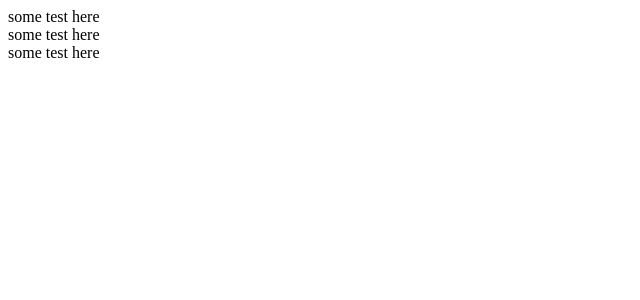
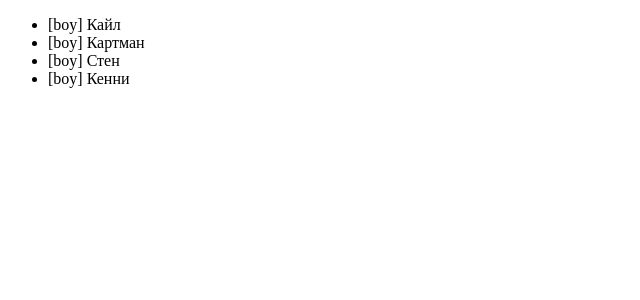
Before and after one commit to kvasdopil/react-lect1, a React app: page / in a window 1280 px wide. Shown: the top 300 px of the page, without its empty margins (0-640 px from the left). Built offline with nearby package versions, Linux system fonts and the light colour scheme; the HTML template or start-up script is replaced by a standard one.

Commit message:
Props example
Signed-off-by: Alexey Guskov <lexag@mail.ru>

```diff
--- a/src/App.js
+++ b/src/App.js
@@ -1,12 +1,15 @@
 import React from 'react';
-import Test from './components/Test'
+import Person from './components/Person'
 
 export default class App extends React.Component {
   render() {
     return <div>
-      <Test />
-      <Test />
-      <Test />
+      <ul>
+        <Person name="Кайл" />
+        <Person name="Картман" />
+        <Person name="Стен"/>
+        <Person name="Кенни"/>
+      </ul>
     </div>
   }
 }
--- /dev/null
+++ b/src/components/Person.js
@@ -0,0 +1,6 @@
+import React from 'react';
+export default class Person extends React.Component {
+  render() {
+    return <li>[boy] {this.props.name}</li>
+  }
+}
--- a/src/components/Test.js
+++ /dev/null
@@ -1,6 +0,0 @@
-import React from 'react';
-export default class Test extends React.Component {
-  render() {
-    return <div>some test here</div>
-  }
-}
```
